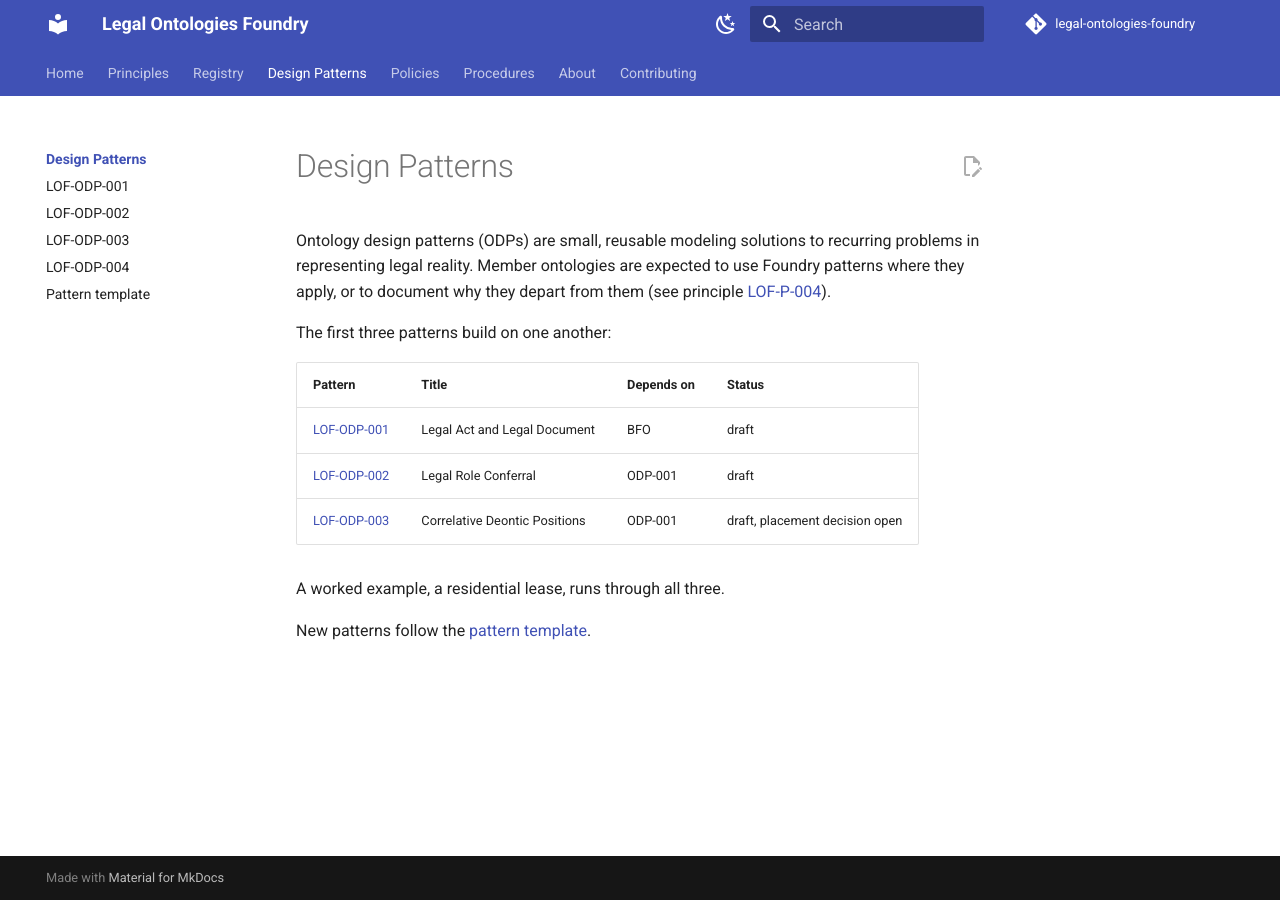
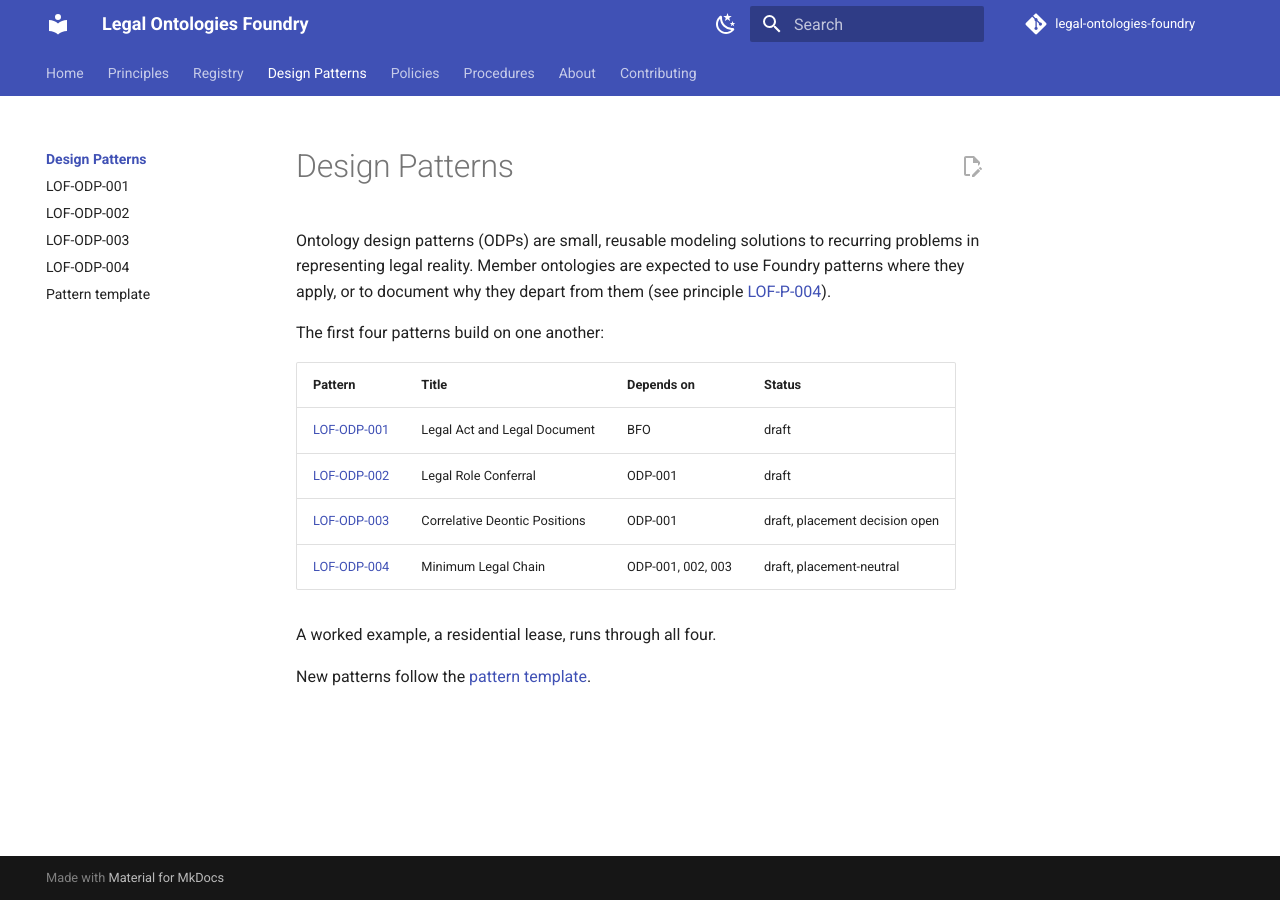
Before and after one commit to legal-ontologies-foundry/legal-ontologies-foundry.github.io, an MkDocs documentation site: the page built from docs/odp/index.md, in a window 1280 px wide. Built offline with MkDocs 1.6.1 and Material for MkDocs 9.7.7, drawn with Linux system fonts in a browser that asks for light colours; comment, search, counter and statistics services are not loaded.

Commit message:
Update pattern count from three to four

```diff
--- a/docs/odp/index.md
+++ b/docs/odp/index.md
@@ -6,14 +6,15 @@ expected to use Foundry patterns where they apply, or to document why they
 depart from them (see principle
 [LOF-P-004](../principles/lof-p-004-grounding.md)).
 
-The first three patterns build on one another:
+The first four patterns build on one another:
 
 | Pattern | Title | Depends on | Status |
 |---|---|---|---|
 | [LOF-ODP-001](odp-001.md) | Legal Act and Legal Document | BFO | draft |
 | [LOF-ODP-002](odp-002.md) | Legal Role Conferral | ODP-001 | draft |
 | [LOF-ODP-003](odp-003.md) | Correlative Deontic Positions | ODP-001 | draft, placement decision open |
+| [LOF-ODP-004](odp-004.md) | Minimum Legal Chain | ODP-001, 002, 003 | draft, placement-neutral |
 
-A worked example, a residential lease, runs through all three.
+A worked example, a residential lease, runs through all four.
 
 New patterns follow the [pattern template](template.md).
```
